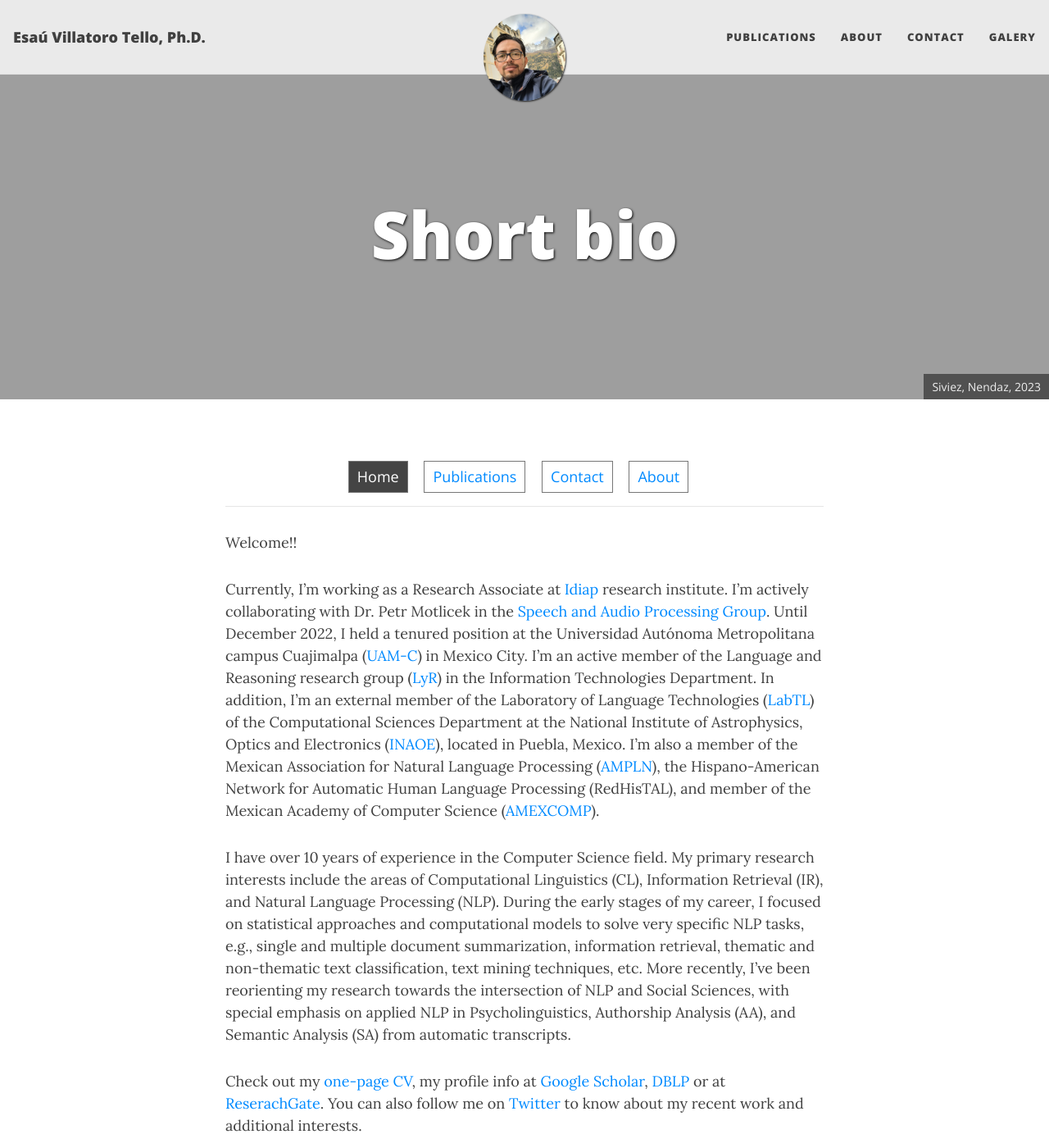
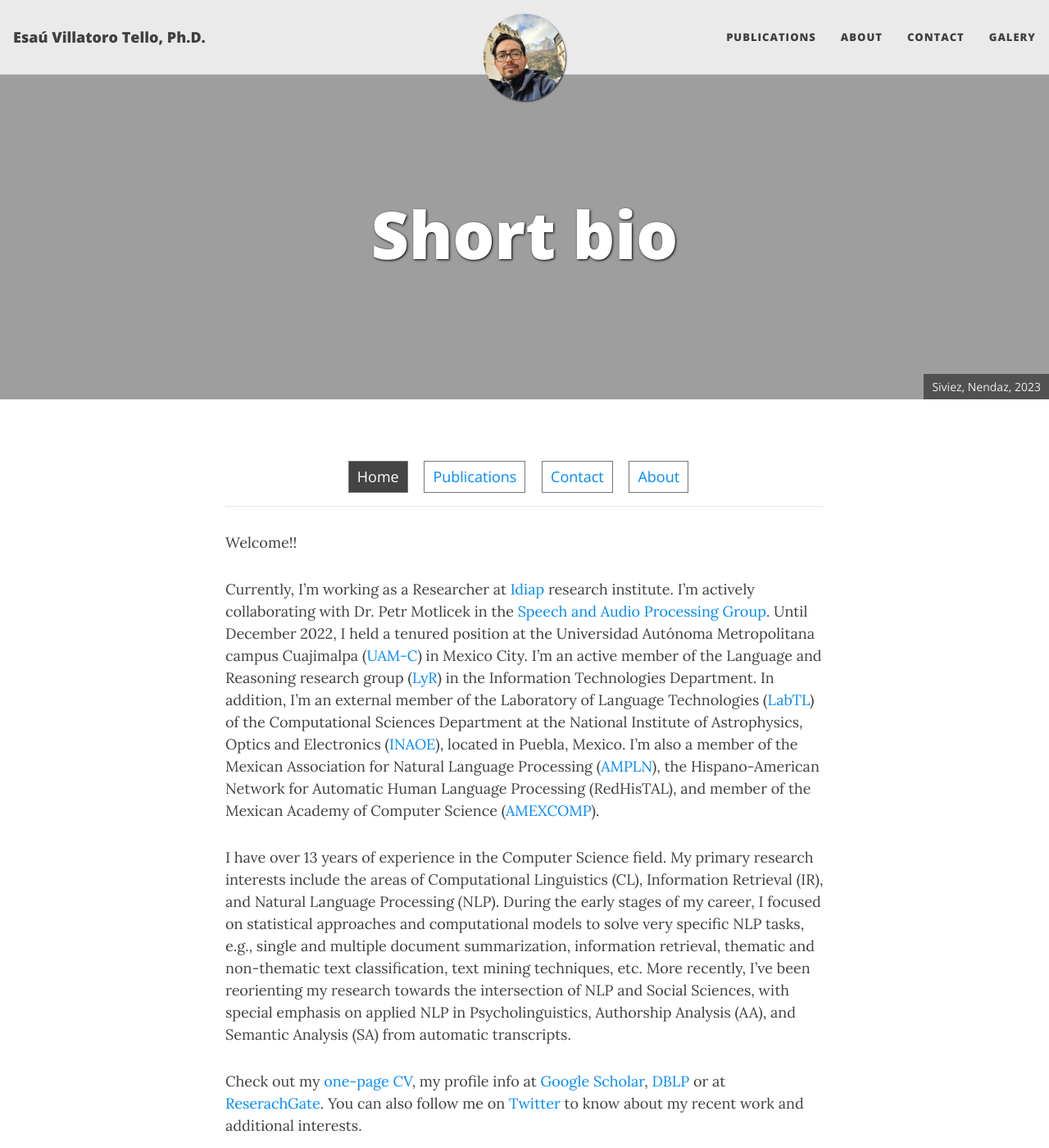
Before and after one commit to oravar333/oravar333.github.io, a Jekyll site: the page built from index.md, in a window 1280 px wide and 1400 px high. Shown: the whole window at 82% size. Built offline with Jekyll 4.4.1, drawn with Linux system fonts in a browser that asks for light colours; nearby versions of some CDN libraries; the list of posts is cut into pages by our own code.

Commit message:
Index update
index update

```diff
--- a/index.md
+++ b/index.md
@@ -18,9 +18,9 @@ cover-img:
 
 Welcome!!
 
-Currently, I'm working as a Research Associate at [Idiap](https://www.idiap.ch/en) research institute. I'm actively collaborating with Dr. Petr Motlicek in the [Speech and Audio Processing Group](https://www.idiap.ch/en/scientific-research/speech-and-audio-processing). Until December 2022, I held a tenured position at the Universidad Autónoma Metropolitana campus Cuajimalpa ([UAM-C](https://www.cua.uam.mx/)) in Mexico City. I'm an active member of the Language and Reasoning research group ([LyR](http://lyr.cua.uam.mx/)) in the Information Technologies Department. In addition, I'm an external member of the Laboratory of Language Technologies ([LabTL](http://ccc.inaoep.mx/labtl/)) of the Computational Sciences Department at the National Institute of Astrophysics, Optics and Electronics ([INAOE](https://www.inaoep.mx/)), located in Puebla, Mexico. I’m also a member of the Mexican Association for Natural Language Processing ([AMPLN](http://ampln.mx/portal/inicio)), the Hispano-American Network for Automatic Human Language Processing (RedHisTAL), and member of the Mexican Academy of Computer Science ([AMEXCOMP](https://amexcomp.mx/)).
+Currently, I'm working as a Researcher at [Idiap](https://www.idiap.ch/en) research institute. I'm actively collaborating with Dr. Petr Motlicek in the [Speech and Audio Processing Group](https://www.idiap.ch/en/scientific-research/speech-and-audio-processing). Until December 2022, I held a tenured position at the Universidad Autónoma Metropolitana campus Cuajimalpa ([UAM-C](https://www.cua.uam.mx/)) in Mexico City. I'm an active member of the Language and Reasoning research group ([LyR](http://lyr.cua.uam.mx/)) in the Information Technologies Department. In addition, I'm an external member of the Laboratory of Language Technologies ([LabTL](http://ccc.inaoep.mx/labtl/)) of the Computational Sciences Department at the National Institute of Astrophysics, Optics and Electronics ([INAOE](https://www.inaoep.mx/)), located in Puebla, Mexico. I’m also a member of the Mexican Association for Natural Language Processing ([AMPLN](http://ampln.mx/portal/inicio)), the Hispano-American Network for Automatic Human Language Processing (RedHisTAL), and member of the Mexican Academy of Computer Science ([AMEXCOMP](https://amexcomp.mx/)).
 
-I have over 10 years of experience in the Computer Science field. My primary research interests include the areas of Computational Linguistics (CL), Information Retrieval (IR), and Natural Language Processing (NLP). During the early stages of my career, I focused on statistical approaches and computational models to solve very specific NLP tasks, e.g., single and multiple document summarization, information retrieval, thematic and non-thematic text classification, text mining techniques, etc. More recently, I've been reorienting my research towards the intersection of NLP and Social Sciences, with special emphasis on applied NLP in Psycholinguistics,  Authorship Analysis (AA), and Semantic Analysis (SA) from automatic transcripts.
+I have over 13 years of experience in the Computer Science field. My primary research interests include the areas of Computational Linguistics (CL), Information Retrieval (IR), and Natural Language Processing (NLP). During the early stages of my career, I focused on statistical approaches and computational models to solve very specific NLP tasks, e.g., single and multiple document summarization, information retrieval, thematic and non-thematic text classification, text mining techniques, etc. More recently, I've been reorienting my research towards the intersection of NLP and Social Sciences, with special emphasis on applied NLP in Psycholinguistics,  Authorship Analysis (AA), and Semantic Analysis (SA) from automatic transcripts.
 
 Check out my [one-page CV](/assets/files/OnePageCV_EVT.pdf), my profile info at [Google Scholar](https://scholar.google.com/citations?hl=en&user=GzaiunYAAAAJ), [DBLP](http://dblp.uni-trier.de/pers/hd/v/Villatoro=Tello:Esa=uacute=) or at [ReserachGate](http://www.researchgate.net/profile/Esau_Villatoro-Tello). You can also follow me on [Twitter](https://twitter.com/esauvt) to know about my recent work and additional interests.
 
```
Also changed, not shown: publications.md (+1 -1 lines).
